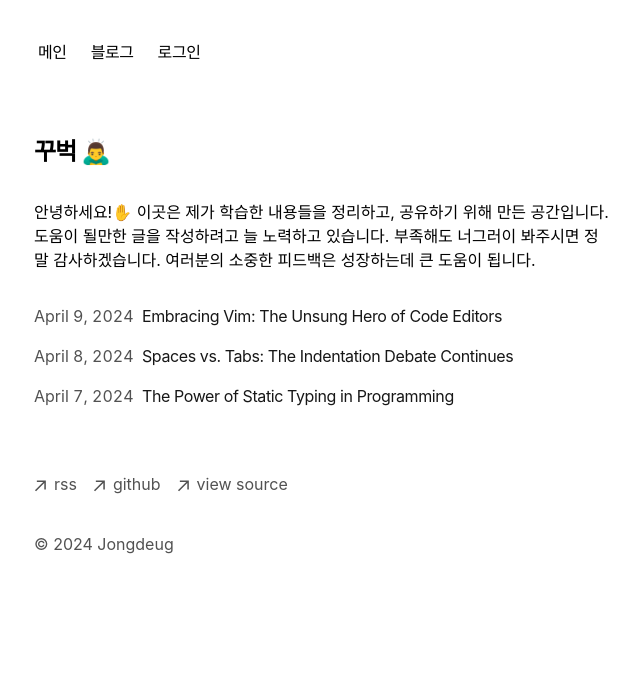
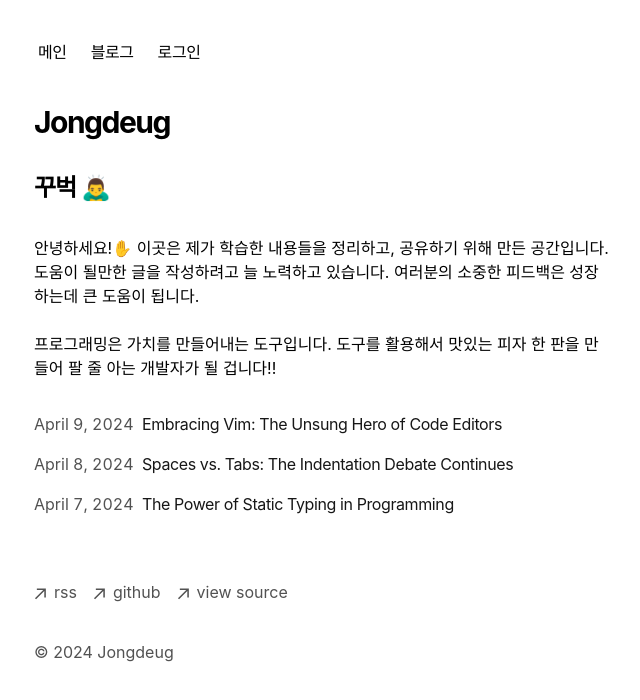
Before and after one commit to JongDeug/blog-frontend, a Next.js app: page / in a window 1280 px wide. Shown: the top 700 px of the page, without its empty margins (318-958 px from the left). Built offline with nearby package versions, Linux system fonts and the light colour scheme.

Commit message:
Init Blog Template

```diff
--- a/app/components/nav.tsx
+++ b/app/components/nav.tsx
@@ -14,7 +14,7 @@ const navItems = {
 
 export function Navbar() {
   return (
-    <aside className="-ml-[8px] mb-16 tracking-tight">
+    <aside className="-ml-[8px] mb-8 tracking-tight">
       <div className="lg:sticky lg:top-20">
         <nav
           className="flex flex-row items-start relative px-0 pb-0 fade md:overflow-auto scroll-pr-6 md:relative"
--- a/app/layout.tsx
+++ b/app/layout.tsx
@@ -1,27 +1,27 @@
-import './global.css'
-import type { Metadata } from 'next'
-import { GeistSans } from 'geist/font/sans'
-import { GeistMono } from 'geist/font/mono'
-import { Navbar } from './components/nav'
-import { Analytics } from '@vercel/analytics/react'
-import { SpeedInsights } from '@vercel/speed-insights/next'
-import Footer from './components/footer'
-import { baseUrl } from './sitemap'
+import "./global.css";
+import type { Metadata } from "next";
+import { GeistSans } from "geist/font/sans";
+import { GeistMono } from "geist/font/mono";
+import { Navbar } from "./components/nav";
+import { Analytics } from "@vercel/analytics/react";
+import { SpeedInsights } from "@vercel/speed-insights/next";
+import Footer from "./components/footer";
+import { baseUrl } from "./sitemap";
 
 export const metadata: Metadata = {
   metadataBase: new URL(baseUrl),
   title: {
-    default: 'Next.js Portfolio Starter',
-    template: '%s | Next.js Portfolio Starter',
+    default: "Jongdeug",
+    template: "%s | Next.js Portfolio Starter",
   },
-  description: 'This is my portfolio.',
+  description: "블로그",
   openGraph: {
-    title: 'My Portfolio',
-    description: 'This is my portfolio.',
+    title: "My Portfolio",
+    description: "This is my portfolio.",
     url: baseUrl,
-    siteName: 'My Portfolio',
-    locale: 'en_US',
-    type: 'website',
+    siteName: "My Portfolio",
+    locale: "en_US",
+    type: "website",
   },
   robots: {
     index: true,
@@ -29,25 +29,25 @@ export const metadata: Metadata = {
     googleBot: {
       index: true,
       follow: true,
-      'max-video-preview': -1,
-      'max-image-preview': 'large',
-      'max-snippet': -1,
+      "max-video-preview": -1,
+      "max-image-preview": "large",
+      "max-snippet": -1,
     },
   },
-}
+};
 
-const cx = (...classes) => classes.filter(Boolean).join(' ')
+const cx = (...classes) => classes.filter(Boolean).join(" ");
 
 export default function RootLayout({
   children,
 }: {
-  children: React.ReactNode
+  children: React.ReactNode;
 }) {
   return (
     <html
-      lang="en"
+      lang="ko"
       className={cx(
-        'text-black bg-white dark:text-white dark:bg-black',
+        "text-black bg-white dark:text-white dark:bg-black",
         GeistSans.variable,
         GeistMono.variable
       )}
@@ -62,5 +62,5 @@ export default function RootLayout({
         </main>
       </body>
     </html>
-  )
+  );
 }
--- a/app/page.tsx
+++ b/app/page.tsx
@@ -3,12 +3,23 @@ import { BlogPosts } from "app/components/posts";
 export default function Page() {
   return (
     <section>
-      <h1 className="mb-8 text-2xl font-semibold tracking-tighter">꾸벅 🙇‍♂️</h1>
-      <p className="mb-4">
+      <h1 className="mb-8 text-3xl font-bold tracking-tighter cursor-pointer transition-all duration-150 hover:scale-105 hover:text-green-500">
+        Jongdeug
+      </h1>
+      <h2 className="mb-8 text-2xl font-semibold tracking-tighter">꾸벅 🙇‍♂️</h2>
+      <p className="mb-4 whitespace-pre-line">
         {`안녕하세요!✋ 이곳은 제가 학습한 내용들을 정리하고, 공유하기 위해 만든 공간입니다.
-도움이 될만한 글을 작성하려고 늘 노력하고 있습니다. 부족해도 너그러이 봐주시면 정말 감사하겠습니다.
-여러분의 소중한 피드백은 성장하는데 큰 도움이 됩니다.`}
+도움이 될만한 글을 작성하려고 늘 노력하고 있습니다. 여러분의 소중한 피드백은 성장하는데 큰 도움이 됩니다.
+\n프로그래밍은 가치를 만들어내는 도구입니다. 도구를 활용해서 맛있는 피자 한 판을 만들어 팔 줄 아는 개발자가 될 겁니다!!
+`}
       </p>
+      {/* <h3 className="mb-3 text-xl font-semibold tracking-tighter">About</h3>
+      <p>{`안녕하세요! ✋ 블로그 운영자 김종환이라고 합니다. 저는 백엔드 개발자를 희망하고 있는 학생입니다.
+      학부에서 여러 주제로 팀 프로젝트를 진행해봤지만 실질적으로 유지 보수 및 운영하고있는 프로젝트가 없었습니다.
+      그동안 설계와 구현에만 집중하고 있었다는 것을 깨달았고, 유저가 한 명이라도 괜찮으니 직접 서비스를 운영해보는 경험이 필요하다는 생각이 들었습니다.
+      이 블로그는 제 서비스 운영 경험의 첫 걸음입니다. 근성있고 책임감을 가진 개발자가 되는 것이 제 목표입니다.
+      남들보다 늦더라도 꾸준히 해낸다면 블로그 로고처럼 상승하는 그래프를 그릴 수 있을거라 확신합니다.
+      말하는 대로, 믿는 대로 이루어집니다! 오늘도 좋은 하루 보내시길 바랍니다 :)`}</p> */}
       <div className="my-8">
         <BlogPosts />
       </div>
```
